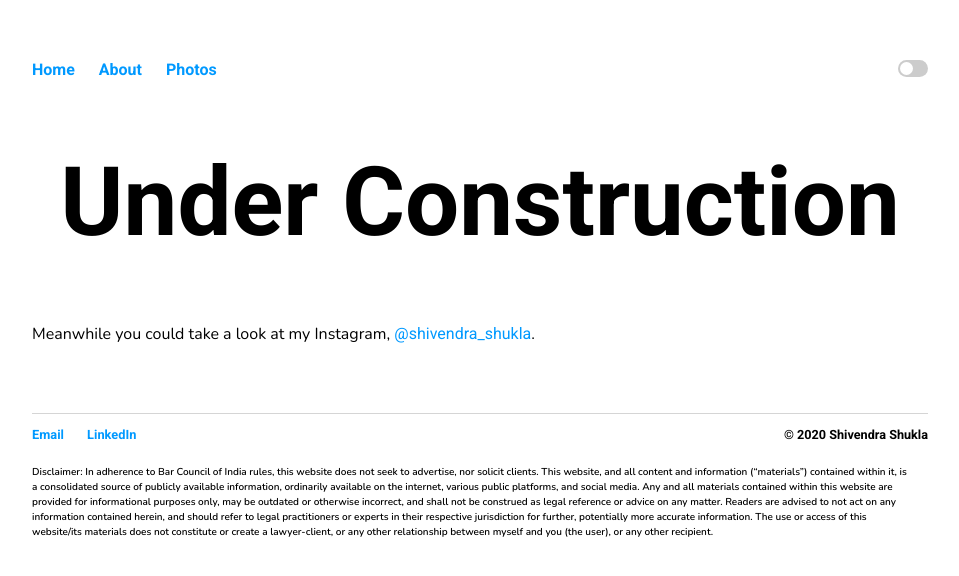
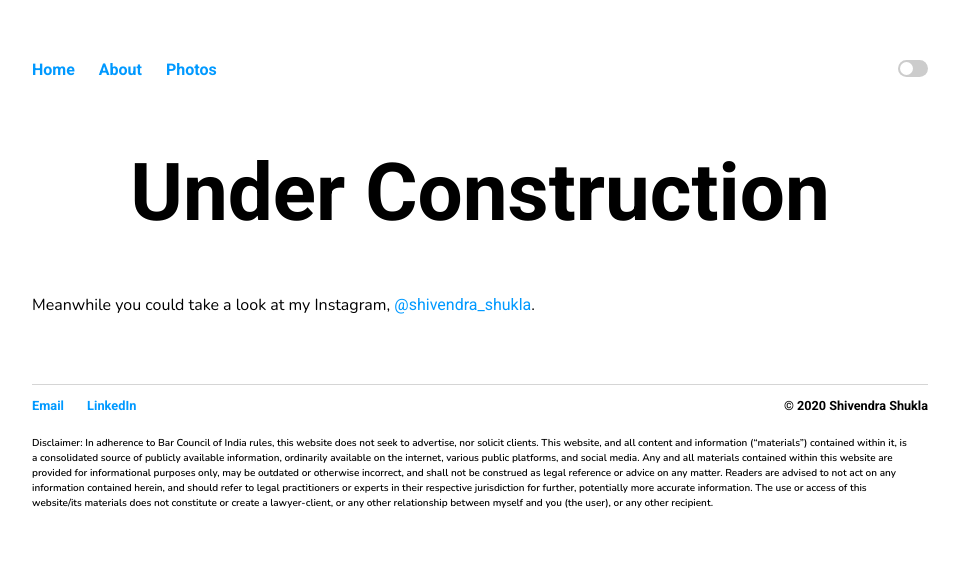
Before and after one commit to thatshivendrashukla/thatshivendrashukla.github.io, a Jekyll site: the page built from photography/index.html, in a window 1280 px wide. Shown: the top 576 px of the page, without its empty margins (160-1119 px from the left). Built offline with Jekyll 4.4.1, drawn with Linux system fonts in a browser that asks for light colours.

Commit message:
minor tweaks

```diff
--- a/index.html
+++ b/index.html
@@ -13,7 +13,7 @@ description: The personal website of Shivendra Shukla - a law student with inter
   <div class="column">
     <div itemscope itemtype="http://schema.org/Person">
 		<h1 style="text-align: center; font-size: 3em" itemprop="name">Shivendra Shukla</h1>
-		<div><p class="lead">I am a recent <span itemprop="title">law graduate</span> with a BBA LL.B (Hons.) degree from the Jindal Global Law School, India.</p>
+		<div><p class="lead">I am a recent <span itemprop="jobTitle">law graduate</span> with a BBA LL.B (Hons.) degree from the <span itemprop="alumniOf">Jindal Global Law School</span>, India.</p>
 		<p>My core areas of interest include general corporate, banking, insolvency, and mergers &amp; acquisitions. I also have an interest in the efficacious regulation of emerging technologies, data protection, and privacy.</p>
 		<p>I enjoy reading and writing, dabble in photography, and love the Oxford comma.</p></div>
 	</div>
--- a/photography/index.html
+++ b/photography/index.html
@@ -4,6 +4,6 @@ title: Photography | Shivendra Shukla
 description: The photography portfolio of Shivendra Shukla
 ---
 <div class="blurb">
-<h1 style="text-align: center; font-size:6em;">Under Construction</h1>
+<h1 style="text-align: center; font-size:5rem;">Under Construction</h1>
 <p>Meanwhile you could take a look at my Instagram, <a href="https://instagram.com/shivendra_shukla">@shivendra_shukla</a>.</p>
 </div>
```
Also changed, not shown: about/index.html (+45 -10 lines).
